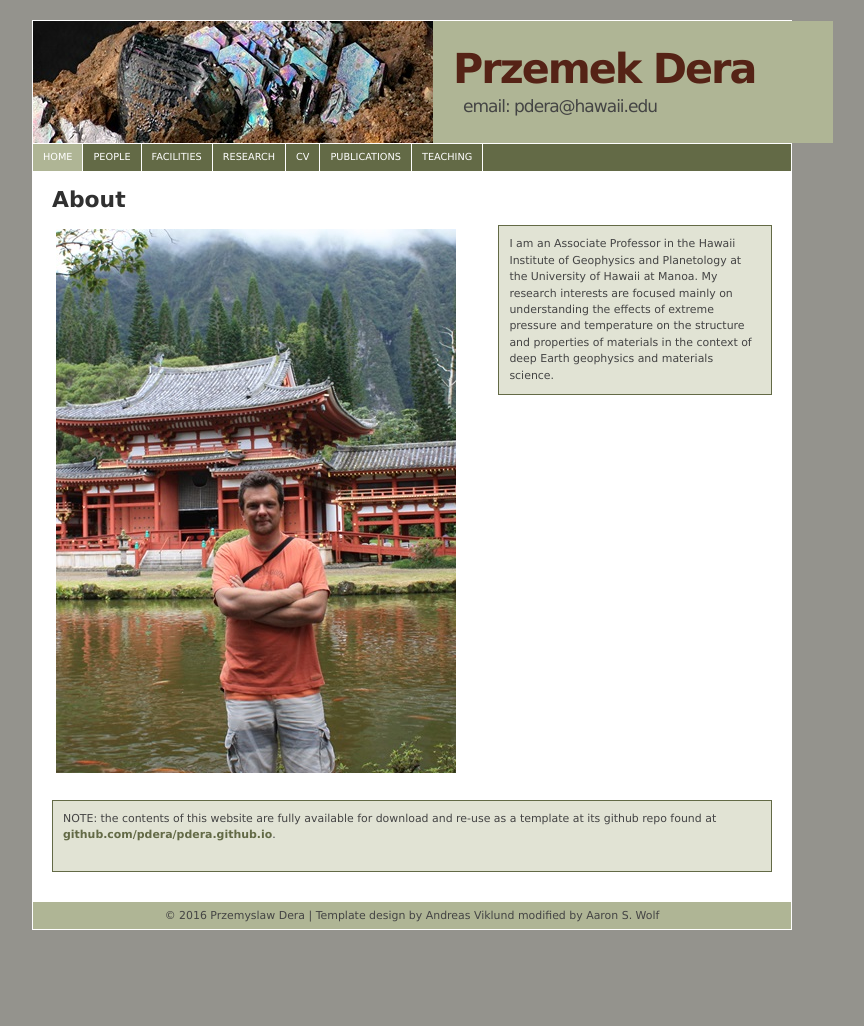
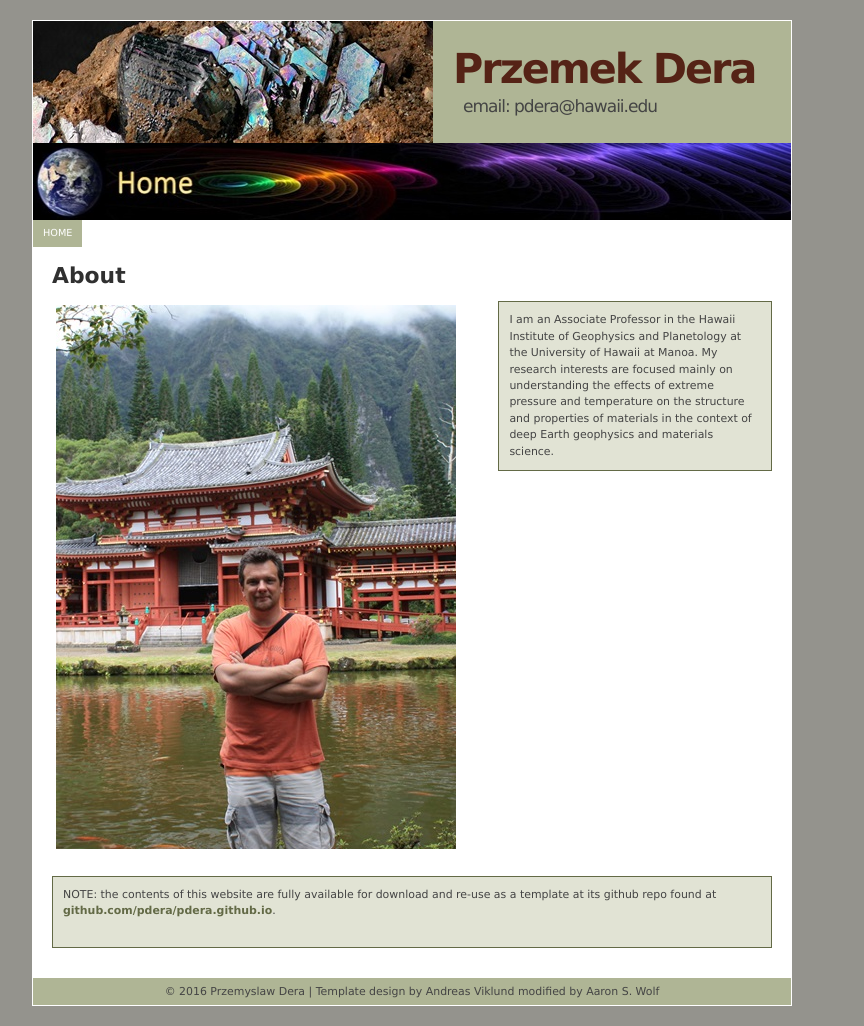
Before and after one commit to pdera/pdera.github.io, a Jekyll site: the page built from index.md, in a window 1280 px wide. Shown: the whole page, without its empty margins (228-1092 px from the left). Built offline with Jekyll 4.4.1, drawn with Linux system fonts in a browser that asks for light colours; before the commit the page ends 950 px from its top, so only the background shows below that.

Commit message:
2 images

```diff
--- a/_includes/head.html
+++ b/_includes/head.html
@@ -14,6 +14,7 @@
 <div id="container" >
     <div id="header">
 		<img id="img1" src="../images/Moissanite__R150016__Sample__Photo__34845__zoom.jpg" />
+		<img id="img2" src="../images/home_banner.jpg" />
         <h1>Przemek Dera</h1>
         <h2>email: pdera@hawaii.edu</h2>
     </div>
--- a/css/main_pd.css
+++ b/css/main_pd.css
@@ -31,10 +31,15 @@ code.has-jax {font: inherit;
 	background:#ffffff top left no-repeat;
 	width:400px;
 	height:122px}
+#img2
+{	float:left;
+	background:#ffffff top left no-repeat;
+	width:758px;
+	height:77px}
 
 /* Header and navigation styles */
 #container {width:760px; margin:20px auto; padding:1px 0; text-align:left; background:#ffffff; color:#303030;}
-#header {height:122px; width:800px; margin:0 1px 1px 1px; background:#AFB595; color:#444;}
+#header {height:122px; width:758px; margin:0 1px 1px 1px; background:#AFB595; color:#444;}
 #header h1 {padding:40px 0 0 420px; font-size:3.4em; color:#552316; letter-spacing:-2px; font-weight:bold;}
 #header h2 {margin:20px 0 0 430px; font-size:1.4em; color:#444; letter-spacing:-1px; font-weight:normal;}
 #navigation {height:2.2em; line-height:2.2em; width:758px; margin:0 1px; background:#636a46; color:#ffffff;}
```
